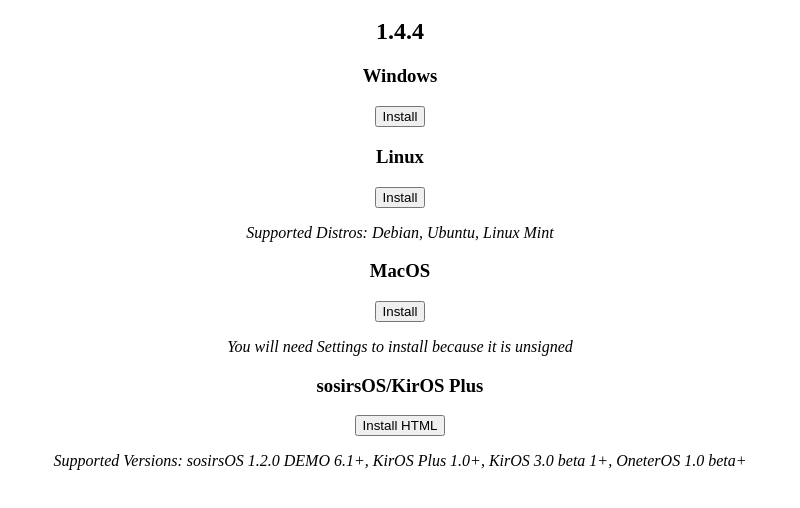
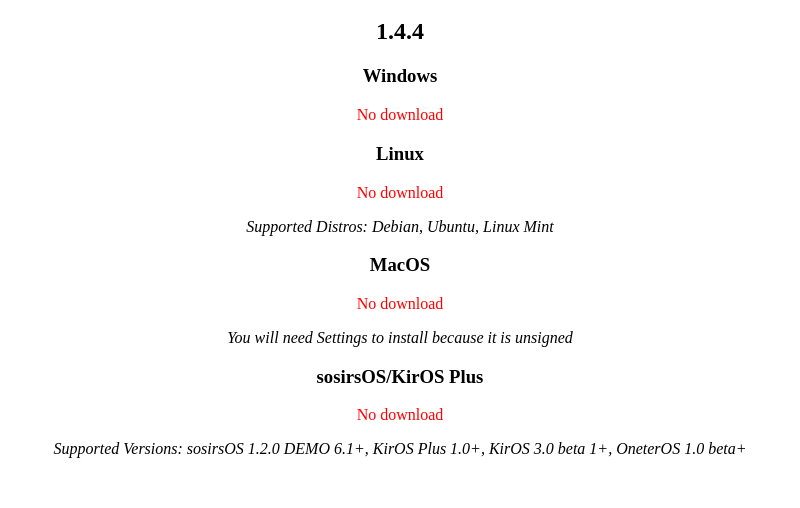
Before and after one commit to DaimondCat1234567/scratchssenger, an Electron app: page desktop.html in a window 800 px wide. Shown: the part 48-556 px from the top of the page. Drawn offline with Linux system fonts and the light colour scheme.

Commit message:
Update desktop.html

```diff
--- a/desktop.html
+++ b/desktop.html
@@ -5,21 +5,28 @@
       *{
         text-align: center
       }
+      .red-text{
+        color: red
+      }
     </style>
   </head>
   <body>
     <h1>Desktop</h1>
     <h2>1.4.4</h2>
     <h3>Windows</h3>
-    <button onclick="window.open('/desktop/windows.exe')">Install</button>
+    <!--<button onclick="window.open('/desktop/windows.exe')">Install</button>-->
+    <p class=red-text>No download</p>
     <h3>Linux</h3>
-    <button onclick="window.open('/desktop/debian.deb')">Install</button>
+    <!--<button onclick="window.open('/desktop/debian.deb')">Install</button>-->
+    <p class=red-text>No download</p>
     <p><em>Supported Distros: Debian, Ubuntu, Linux Mint</em></p>
     <h3>MacOS</h3>
-    <button onclick="window.open('/desktop/macos.app')">Install</button>
+    <!--<button onclick="window.open('/desktop/macos.app')">Install</button>-->
+    <p class=red-text>No download</p>
     <p><em>You will need Settings to install because it is unsigned</em></p>
     <h3>sosirsOS/KirOS Plus</h3>
-    <button onclick="window.open('/desktop/sosirsOS.html')">Install HTML</button>
+    <!--<button onclick="window.open('/desktop/sosirsOS.html')">Install HTML</button>-->
+    <p class=red-text>No download</p>
     <p><em>Supported Versions: sosirsOS 1.2.0 DEMO 6.1+, KirOS Plus 1.0+, KirOS 3.0 beta 1+, OneterOS 1.0 beta+</em></p>
   </body>
 </html>
```
